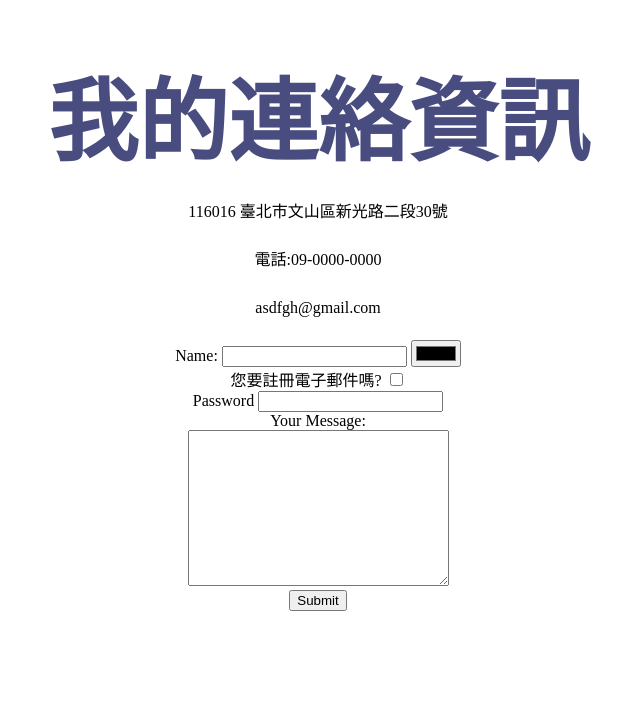
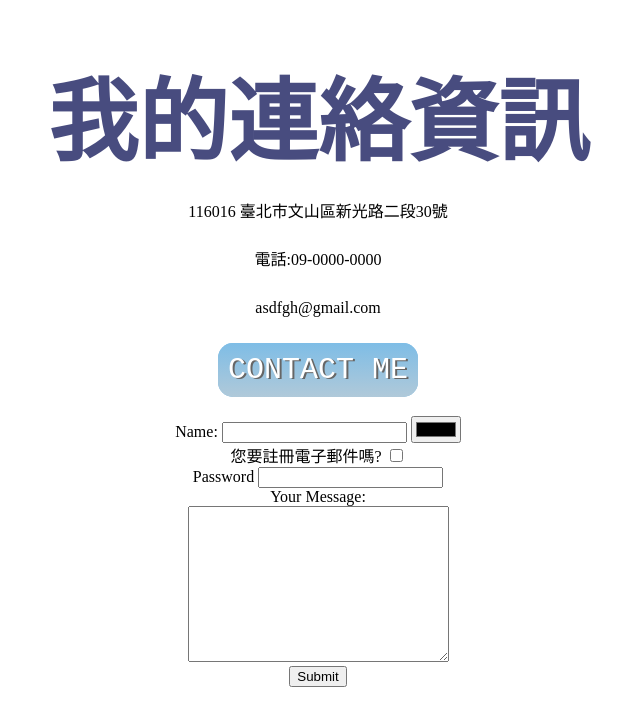
Before and after one commit to 110912010/2021cv_css, a plain HTML site: page contact.html in a window 1280 px wide. Shown: the whole page, without its empty margins (322-962 px from the left). Drawn offline with Linux system fonts and the light colour scheme.

Commit message:
Update contact.html

```diff
--- a/contact.html
+++ b/contact.html
@@ -12,6 +12,7 @@
     <p>116016 臺北市文山區新光路二段30號</p>
     <p>電話:09-0000-0000</p>
     <p>asdfgh@gmail.com</p>
+    <p><a class="btn" href="mailto:asdfgh@gmail.com">CONTACT ME</a><p>
 
     <form action="">
         <label>Name:</label>
```
